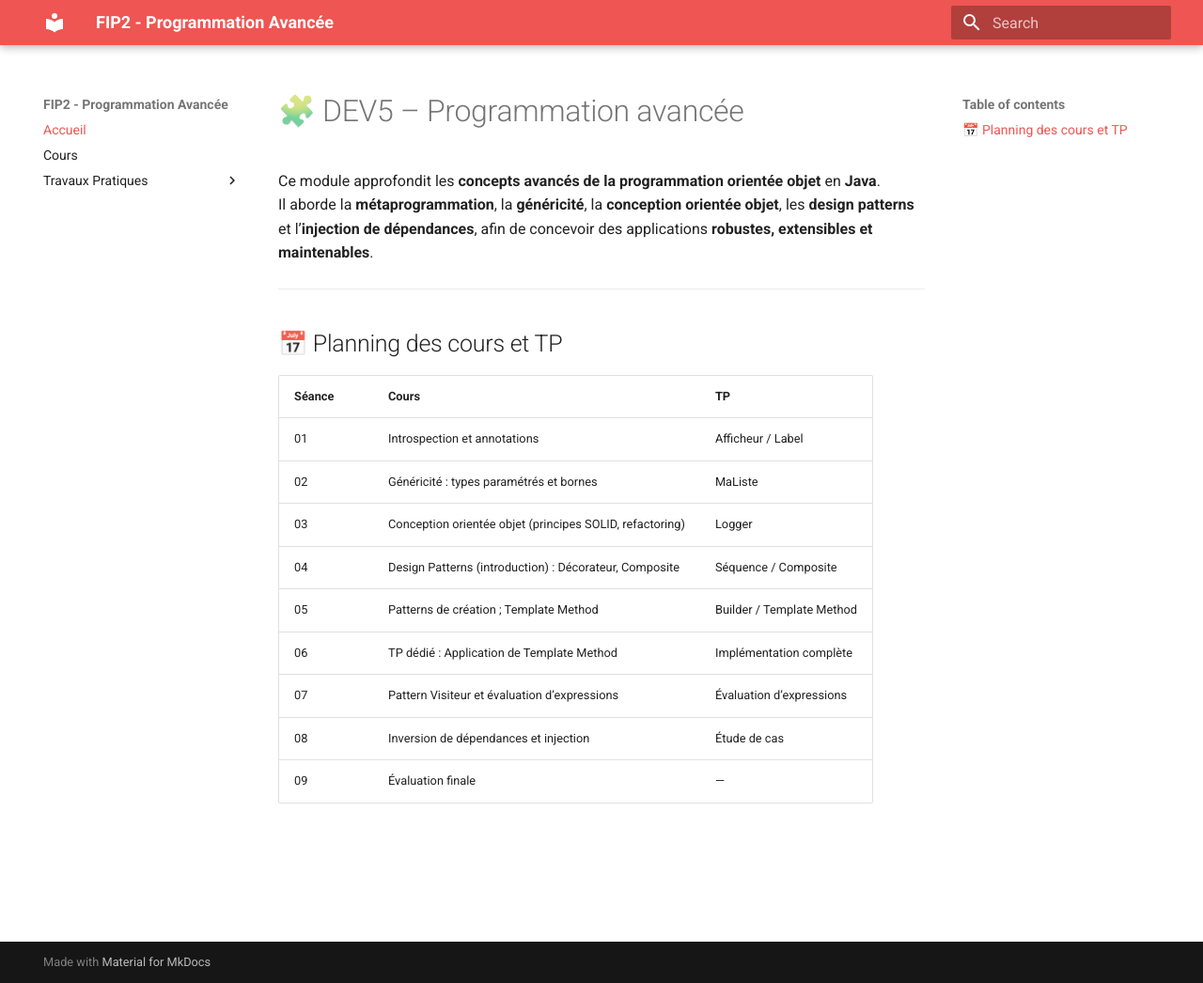
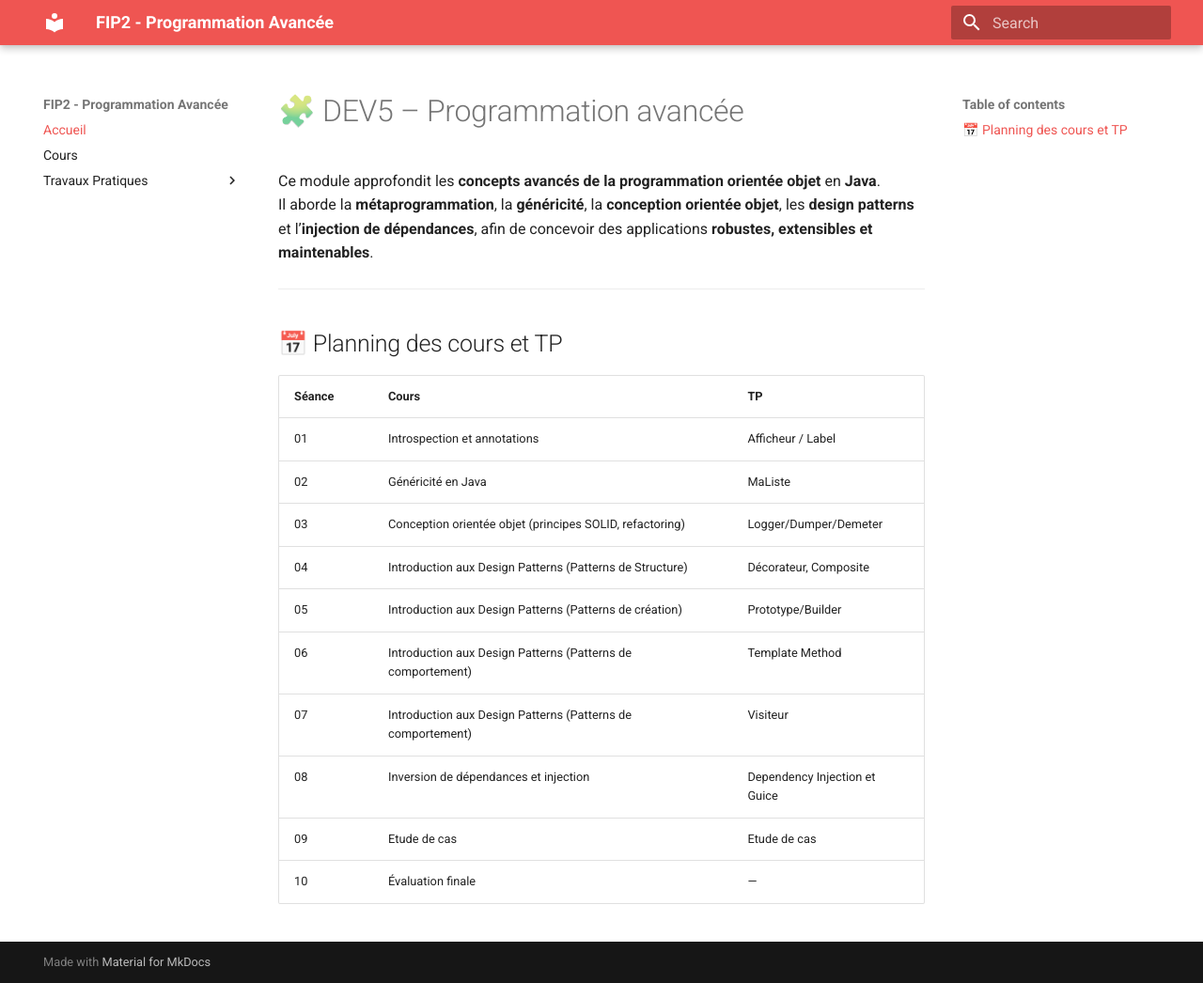
Before and after one commit to rezakaziz/PROG-AVANC, an MkDocs documentation site: the page built from docs/index.md, in a window 1280 px wide and 1046 px high. Shown: the whole window at 94% size. Built offline with MkDocs 1.6.1 and Material for MkDocs 9.7.7, drawn with Linux system fonts in a browser that asks for light colours.

Commit message:
Index Page

```diff
--- a/docs/index.md
+++ b/docs/index.md
@@ -10,11 +10,12 @@ Il aborde la **métaprogrammation**, la **généricité**, la **conception orien
 | Séance | Cours | TP |
 |:------|:--------------------------------|:----------------------------|
 | 01 | Introspection et annotations | Afficheur / Label |
-| 02 | Généricité : types paramétrés et bornes | MaListe |
-| 03 | Conception orientée objet (principes SOLID, refactoring) | Logger |
-| 04 | Design Patterns (introduction) : Décorateur, Composite | Séquence / Composite |
-| 05 | Patterns de création ; Template Method | Builder / Template Method |
-| 06 | TP dédié : Application de Template Method | Implémentation complète |
-| 07 | Pattern Visiteur et évaluation d’expressions | Évaluation d’expressions |
-| 08 | Inversion de dépendances et injection | Étude de cas |
-| 09 | Évaluation finale | — |
+| 02 | Généricité en Java | MaListe |
+| 03 | Conception orientée objet (principes SOLID, refactoring) | Logger/Dumper/Demeter |
+| 04 | Introduction aux  Design Patterns (Patterns de Structure) | Décorateur, Composite|
+| 05 | Introduction aux  Design Patterns (Patterns de création)  | Prototype/Builder |
+| 06 | Introduction aux  Design Patterns (Patterns de comportement) | Template Method |
+| 07 | Introduction aux  Design Patterns (Patterns de comportement) | Visiteur |
+| 08 | Inversion de dépendances et injection | Dependency Injection et Guice |
+| 09 | Etude de cas  | Etude de cas  |
+| 10 | Évaluation finale | — |
```
